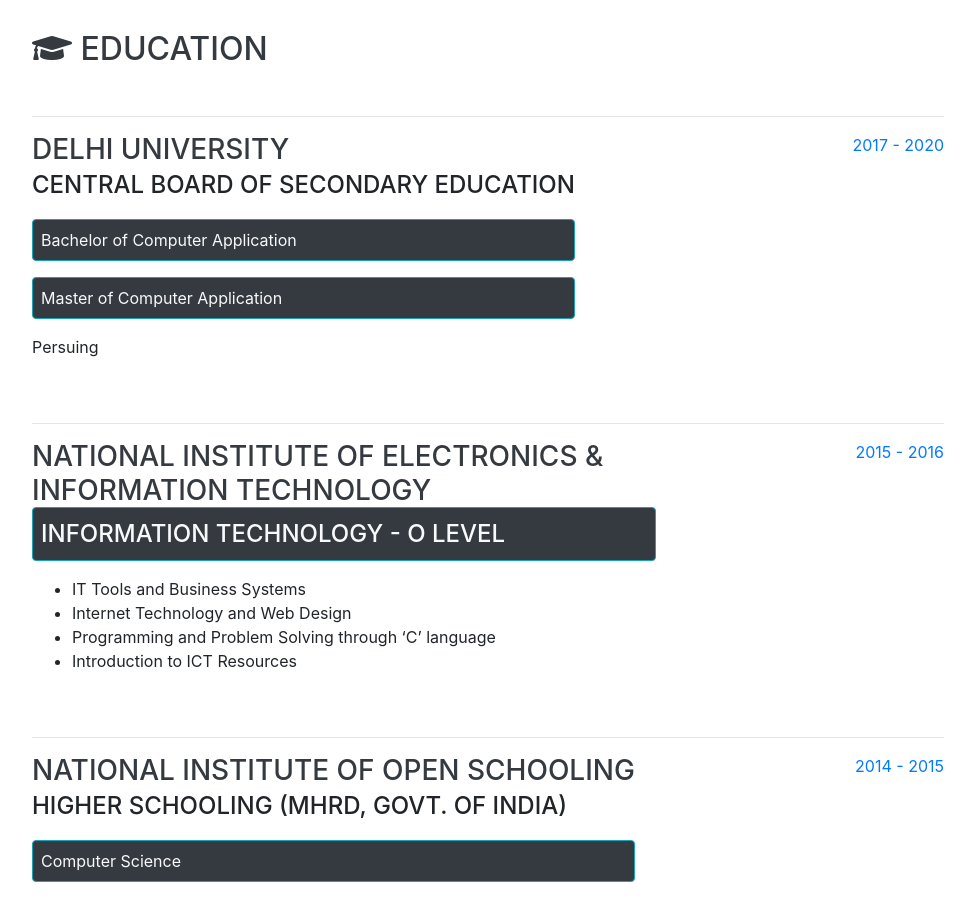
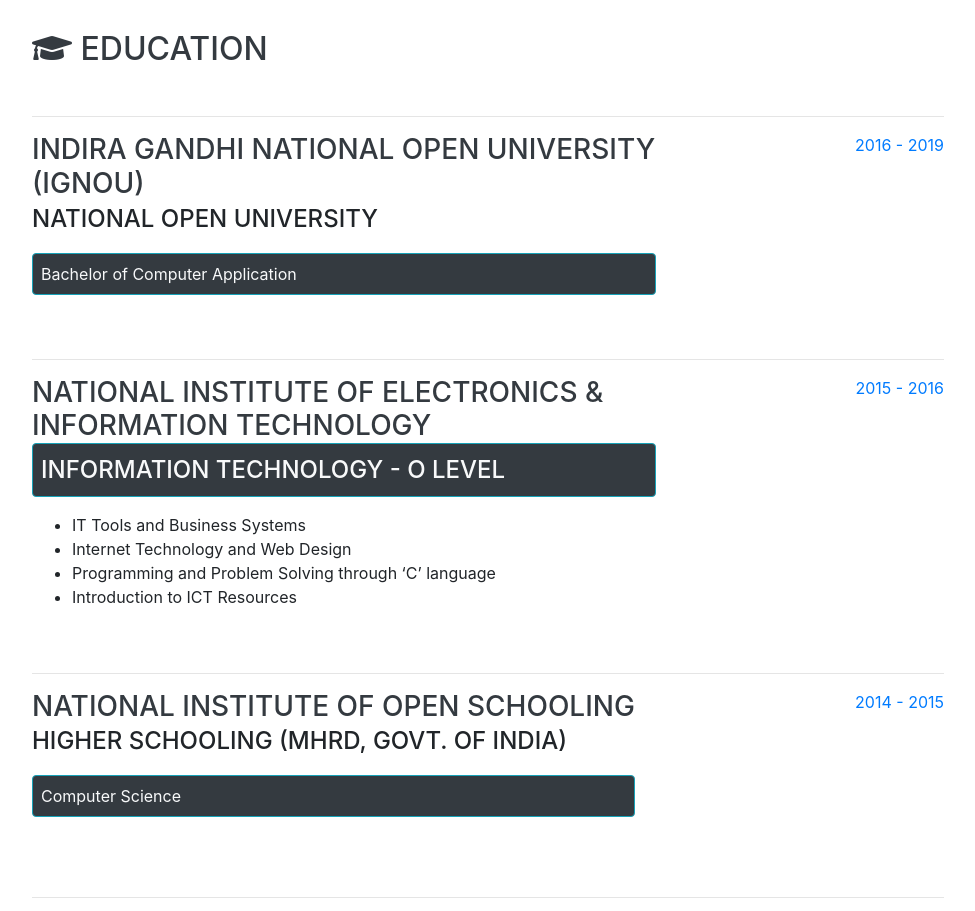
Before and after one commit to PawanSmy/portfolio, a website with bundled scripts: page index.html in a window 1280 px wide. Shown: the part 1620-2531 px from the top of the page, without its empty margins (288-1263 px from the left). Built offline with nearby package versions, Linux system fonts and the light colour scheme; a web font is replaced by a local one.

Commit message:
Update index.html

```diff
--- a/index.html
+++ b/index.html
@@ -123,14 +123,13 @@
         <hr>
         <div class="resume-item d-flex flex-column flex-md-row justify-content-between mb-5">
           <div class="resume-content">
-            <h3 class="mb-0">Delhi University</h3>
-            <div class="subheading mb-3">Central Board of Secondary Education</div>
+            <h3 class="mb-0">Indira Gandhi National Open University (IGNOU)</h3>
+            <div class="subheading mb-3">National Open University</div>
             <p class="border border-info p-2 rounded bg-dark text-light">Bachelor of Computer Application</p>
-            <p class="border border-info p-2 rounded bg-dark text-light">Master of Computer Application</p>
-            <p>Persuing</p>
+
           </div>
           <div class="resume-date text-md-right">
-            <span class="text-primary">2017 - 2020</span>
+            <span class="text-primary">2016 - 2019</span>
           </div>
         </div><hr>
 
```
